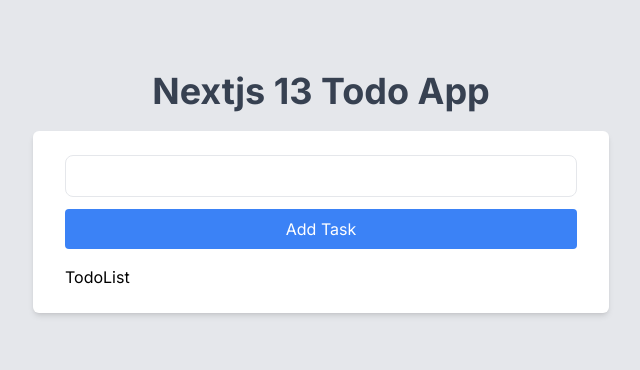
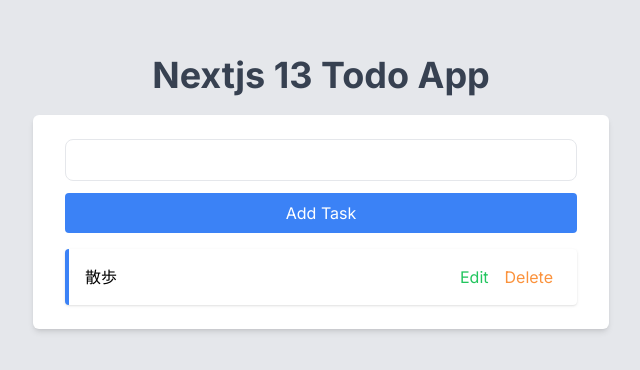
Before and after one commit to yamashin01/nextjs13-todo-app, a Next.js app: page / in a window 1280 px wide. Shown: the part 144-514 px from the top of the page, without its empty margins (319-959 px from the left). Built offline with nearby package versions, Linux system fonts and the light colour scheme.

Commit message:
✨ Set TodoList component

```diff
--- a/src/app/components/TodoList.tsx
+++ b/src/app/components/TodoList.tsx
@@ -1,7 +1,17 @@
 import React from "react";
 
 const TodoList = () => {
-  return <div>TodoList</div>;
+  return (
+    <ul className="space-y-3">
+      <li className="flex justify-between p-4 bg-white border-l-4 border-blue-500 shadow rounded">
+        <span>散歩</span>
+        <div>
+          <button className="text-green-500 px-2">Edit</button>
+          <button className="text-orange-400 px-2">Delete</button>
+        </div>
+      </li>
+    </ul>
+  );
 };
 
 export default TodoList;
```
